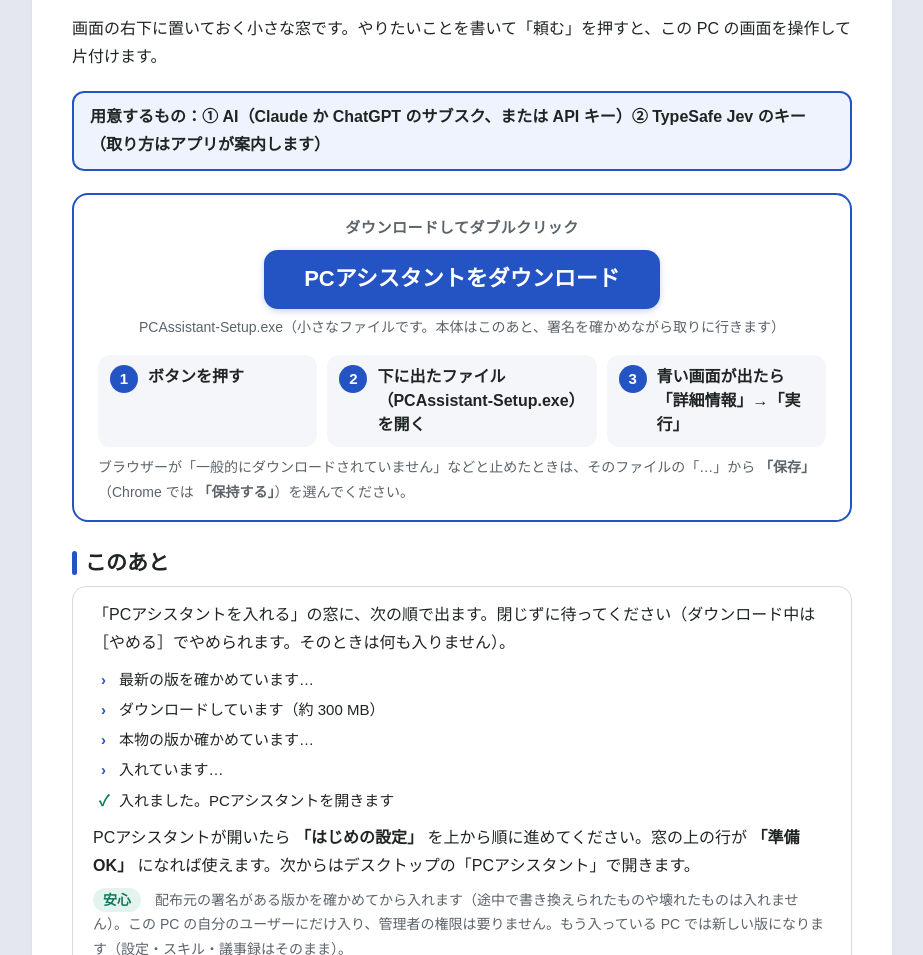
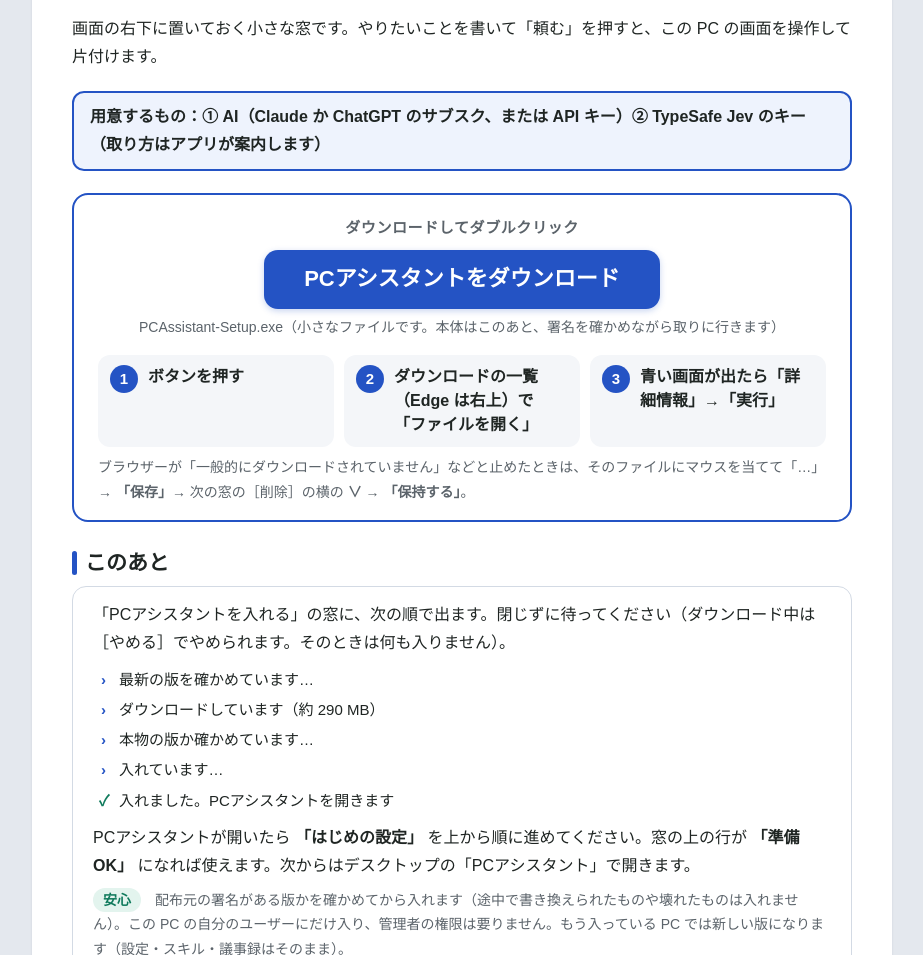
Before and after one commit to skyblueearthjapan/pcassistant-releases, a plain HTML site: page index.html in a window 1280 px wide. Shown: the part 145-1100 px from the top of the page, without its empty margins (178-1101 px from the left). Drawn offline with Linux system fonts and the light colour scheme.

Commit message:
Install page: wording matches the real screens (0.0.9.33, WI3)

```diff
--- a/index.html
+++ b/index.html
@@ -135,10 +135,10 @@
     <p class="file">PCAssistant-Setup.exe（小さなファイルです。本体はこのあと、署名を確かめながら取りに行きます）</p>
     <ol class="three">
       <li><span>ボタンを押す</span></li>
-      <li><span>下に出たファイル<span class="nw">（PCAssistant-Setup.exe）</span>を開く</span></li>
+      <li><span>ダウンロードの一覧<span class="nw">（Edge は右上）</span>で<span class="nw">「ファイルを開く」</span></span></li>
       <li><span>青い画面が出たら「詳細情報」→「実行」</span></li>
     </ol>
-    <p class="note">ブラウザーが「一般的にダウンロードされていません」などと止めたときは、そのファイルの「…」から <b>「保存」</b>（Chrome では <b>「保持する」</b>）を選んでください。</p>
+    <p class="note">ブラウザーが「一般的にダウンロードされていません」などと止めたときは、そのファイルにマウスを当てて「…」→ <b>「保存」</b>→ 次の窓の<span class="nw">［削除］の横の <b>∨</b></span> → <b>「保持する」</b>。</p>
   </section>
 
   <section class="more">
@@ -147,7 +147,7 @@
       <p>「PCアシスタントを入れる」の窓に、次の順で出ます。閉じずに待ってください（ダウンロード中は［やめる］でやめられます。そのときは何も入りません）。</p>
       <ul class="flow">
         <li>最新の版を確かめています…</li>
-        <li>ダウンロードしています（約 300 MB）</li>
+        <li>ダウンロードしています（約 290 MB）</li>
         <li>本物の版か確かめています…</li>
         <li>入れています…</li>
         <li class="last">入れました。PCアシスタントを開きます</li>
@@ -204,7 +204,7 @@
     </details>
     <details>
       <summary>ダウンロードが止められた（「一般的にダウンロードされていません」など）</summary>
-      <p>ブラウザーのダウンロードの一覧で、そのファイルの「…」から <b>「保存」</b>、続けて <b>「保持する」</b> を選んでください（Chrome では「保存」か「保持する」）。会社の設定でファイルが開けないときは、上の「別の入れ方（PowerShell に 1 行）」で入れてください。</p>
+      <p>ブラウザーのダウンロードの一覧で、そのファイルにマウスを当てて「…」→ <b>「保存」</b>→ 次の窓の［削除］の横の <b>∨</b> → <b>「保持する」</b> を選んでください。会社の設定でファイルが開けないときは、上の「別の入れ方（PowerShell に 1 行）」で入れてください。</p>
     </details>
     <details>
       <summary>「最新の版を取りに行けませんでした」と出る（プロキシ）</summary>
@@ -212,7 +212,7 @@
     </details>
     <details>
       <summary>「PCアシスタントが動いています」と出る</summary>
-      <p>画面右下の通知領域のアイコンを右クリック →「終了」してから、［もう一度］を押してください（PowerShell のときは、もう一度貼ります）。</p>
+      <p>画面右下の通知領域のアイコン（Windows 11 では「^」の中のことも）を右クリック →「終了」してから、［もう一度］を押してください（PowerShell のときは、もう一度貼ります）。</p>
     </details>
     <details>
       <summary>PowerShell で、赤い文字の「スクリプトの実行が無効」「ポリシー」と出る</summary>
```
